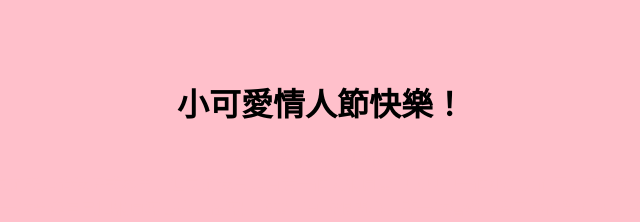
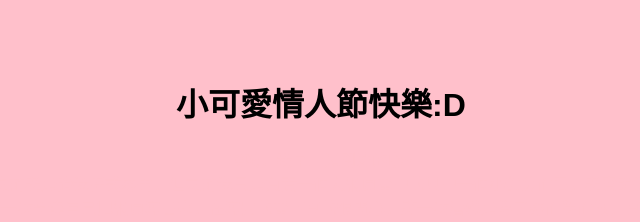
Before and after one commit to yukangchu/yukangchu.github.io, a plain HTML site: page index.html in a window 1280 px wide. Shown: the whole page, without its empty margins (319-959 px from the left). Drawn offline with Linux system fonts and the light colour scheme.

Commit message:
Update index.html
加上:D

```diff
--- a/index.html
+++ b/index.html
@@ -12,7 +12,7 @@
     </style>
 </head>
 <body>
-    <h1>小可愛情人節快樂！</h1>
+    <h1>小可愛情人節快樂:D</h1>
     <p style="color:pink;">
         唉呦，我早上是鬧妳的啦~
     <br>妳之前老是誇我程式厲害，但之前我只是負責一個大網頁當中的其中一個小部分而已，老實說這是
```
